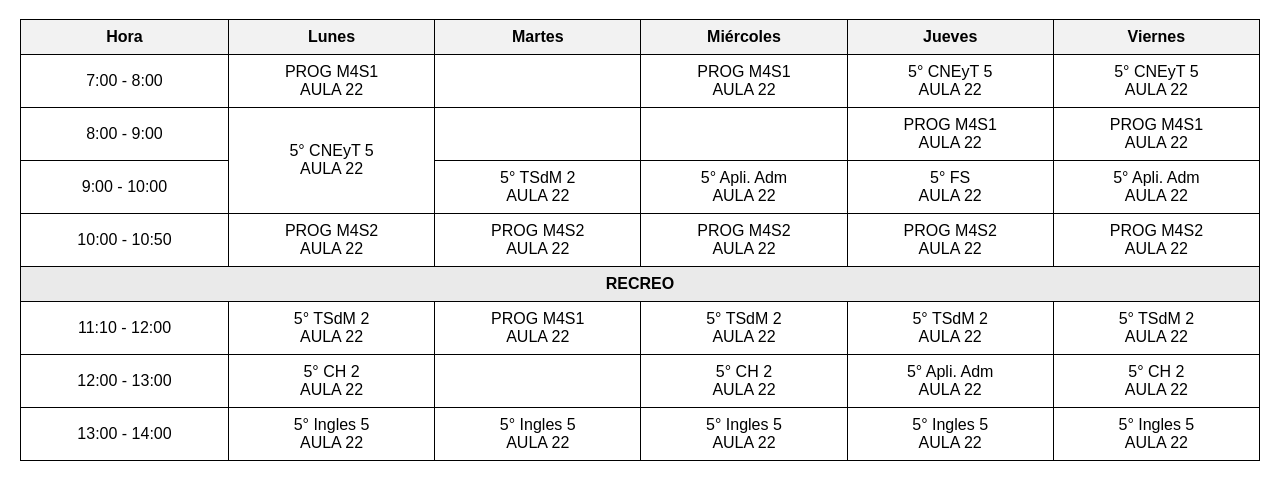
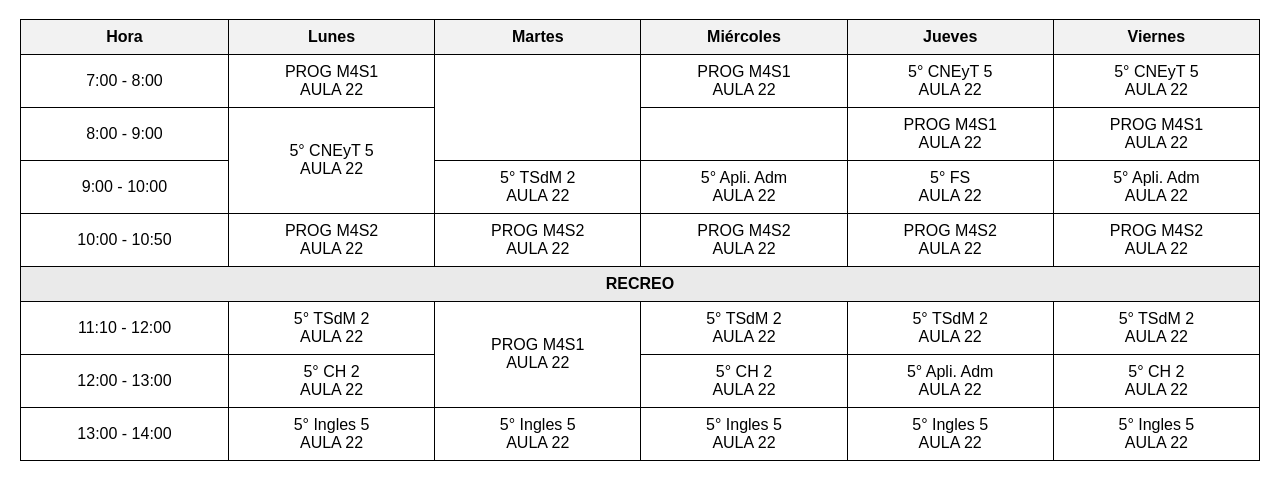
Before and after one commit to BandaNathaniel0489/P1-Practica-3-Mi-Horario, a plain HTML site: page index.html in a window 1280 px wide. Shown: the part 61-560 px from the top of the page. Drawn offline with Linux system fonts and the light colour scheme.

Commit message:
Update index.html

```diff
--- a/index.html
+++ b/index.html
@@ -55,23 +55,23 @@
             <tr>
                 <td>7:00 - 8:00</td>
                 <td>PROG M4S1<br>AULA 22</td>
-                <td></td>
+                <!-- Espacio libre de 2 horas (7:00 a 9:00) -->
+                <td rowspan="2"></td>
                 <td>PROG M4S1<br>AULA 22</td>
                 <td>5° CNEyT 5<br>AULA 22</td>
                 <td>5° CNEyT 5<br>AULA 22</td>
             </tr>
             <tr>
                 <td>8:00 - 9:00</td>
-                <!-- rowspan="2" hace que la clase ocupe 2 horas seguidas -->
+                <!-- 2 horas seguidas (8:00 a 10:00) -->
                 <td rowspan="2">5° CNEyT 5<br>AULA 22</td>
-                <td></td>
+                <!-- Se omitió la celda del martes por el rowspan anterior -->
                 <td></td>
                 <td>PROG M4S1<br>AULA 22</td>
                 <td>PROG M4S1<br>AULA 22</td>
             </tr>
             <tr>
                 <td>9:00 - 10:00</td>
-                <!-- Al estar ocupada la celda del lunes por rowspan, pasamos directamente al martes -->
                 <td>5° TSdM 2<br>AULA 22</td>
                 <td>5° Apli. Adm<br>AULA 22</td>
                 <td>5° FS<br>AULA 22</td>
@@ -91,7 +91,8 @@
             <tr>
                 <td>11:10 - 12:00</td>
                 <td>5° TSdM 2<br>AULA 22</td>
-                <td>PROG M4S1<br>AULA 22</td>
+                <!-- 2 horas seguidas (11:10 a 13:00) -->
+                <td rowspan="2">PROG M4S1<br>AULA 22</td>
                 <td>5° TSdM 2<br>AULA 22</td>
                 <td>5° TSdM 2<br>AULA 22</td>
                 <td>5° TSdM 2<br>AULA 22</td>
@@ -99,7 +100,7 @@
             <tr>
                 <td>12:00 - 13:00</td>
                 <td>5° CH 2<br>AULA 22</td>
-                <td></td>
+                <!-- Se omitió la celda del martes por el rowspan anterior -->
                 <td>5° CH 2<br>AULA 22</td>
                 <td>5° Apli. Adm<br>AULA 22</td>
                 <td>5° CH 2<br>AULA 22</td>
```
